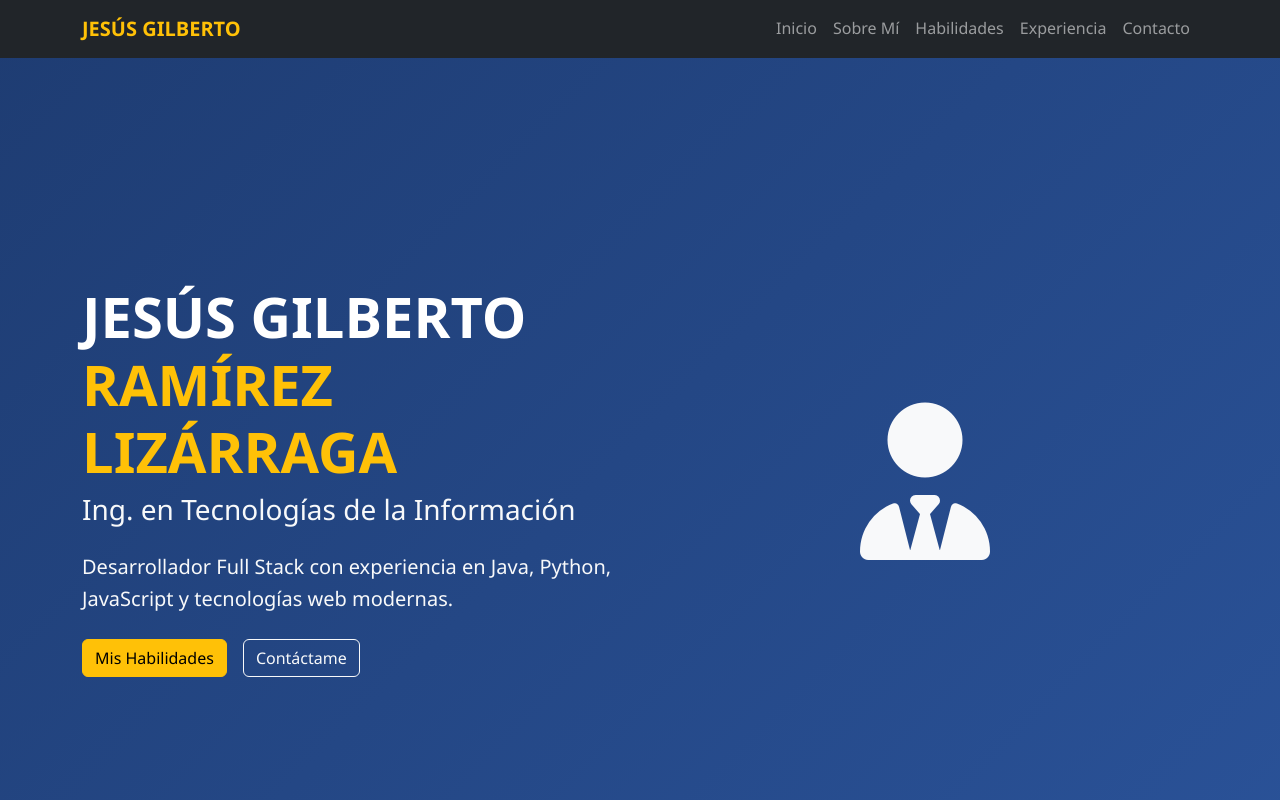
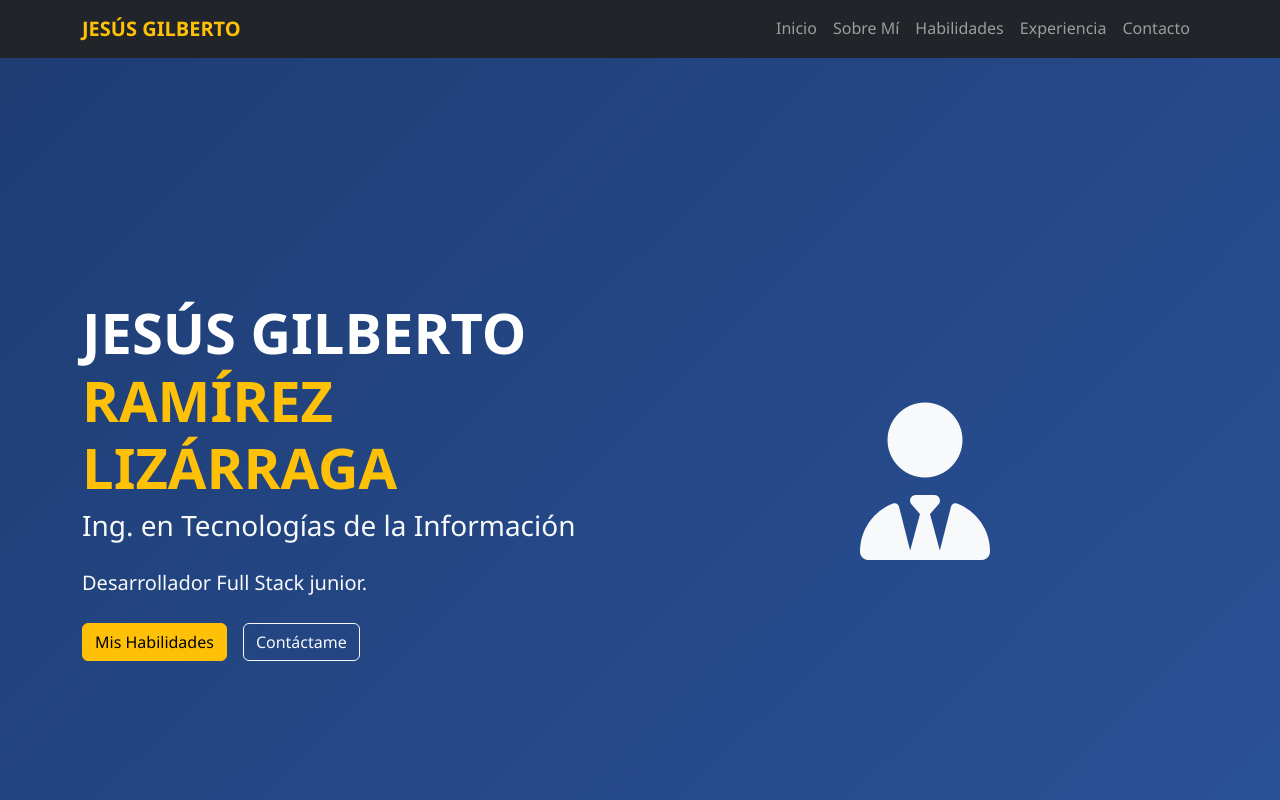
Before and after one commit to jesusgilberto/portafoliojesusgilberto, an Angular app: page / in a window 1280 px wide. Shown: the top 800 px of the page. Built offline with nearby package versions, Linux system fonts and the light colour scheme.

Commit message:
feat: actualizar descripción del perfil con las tecnologías usadas en el portafolio

```diff
--- a/src/app/components/hero/hero.html
+++ b/src/app/components/hero/hero.html
@@ -6,7 +6,7 @@
           <span class="text-warning">RAMÍREZ LIZÁRRAGA</span>
         </h1>
         <h2 class="fs-3 mb-4 text-light">Ing. en Tecnologías de la Información</h2>
-        <p class="lead mb-4 text-light">Desarrollador Full Stack con experiencia en Java, Python, JavaScript y tecnologías web modernas.</p>
+        <p class="lead mb-4 text-light">Desarrollador Full Stack junior.</p>
         <div class="hero-buttons">
           <button class="btn btn-warning me-3" (click)="scrollTo('skills')">Mis Habilidades</button>
           <button class="btn btn-outline-light" (click)="scrollTo('contact')">Contáctame</button>
```
